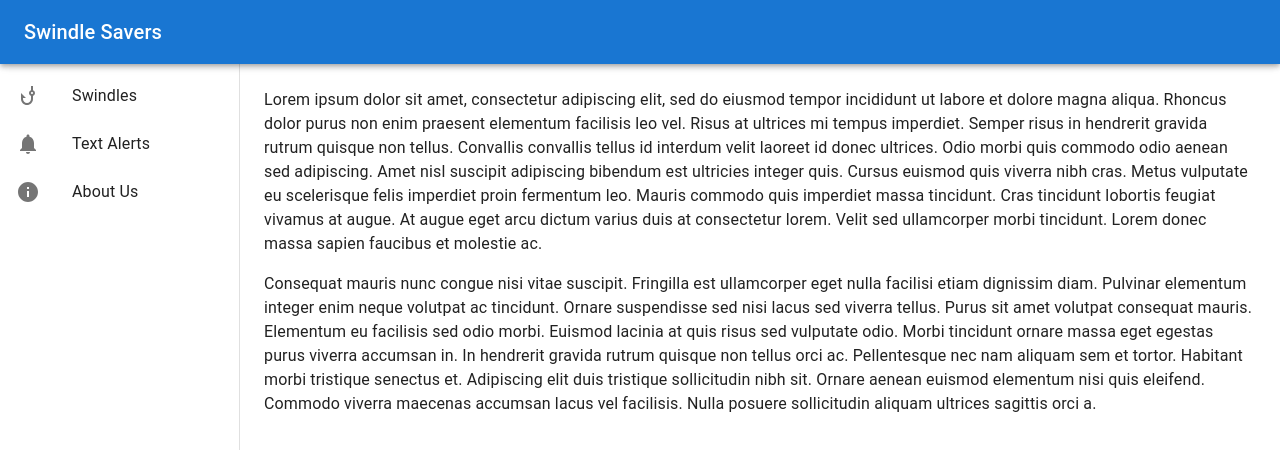
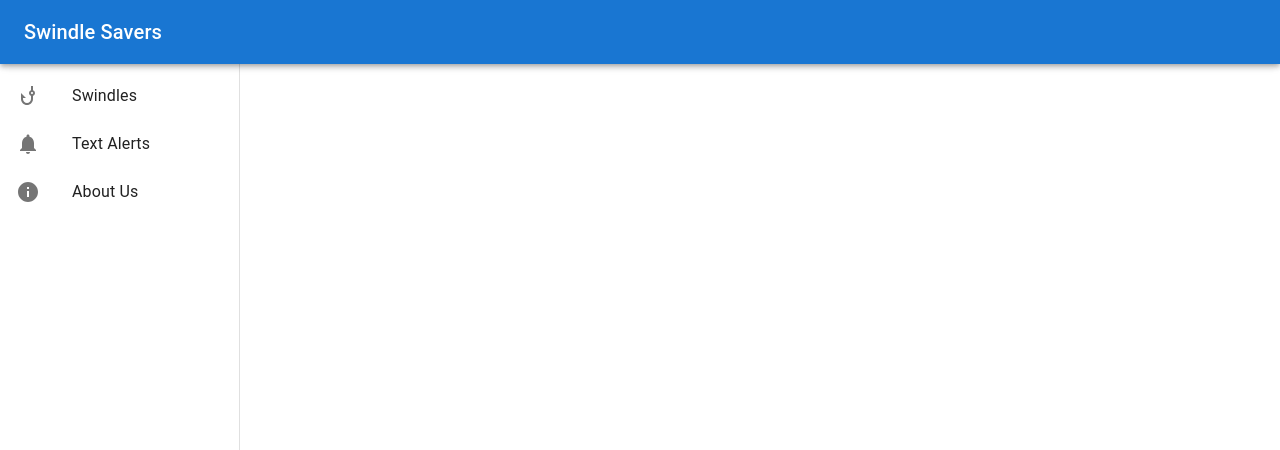
Before and after one commit to jsonballadares/shellhacks-2022, a React (Create React App) app in the folder swindle-savers/: page / in a window 1280 px wide. Before the commit this address led to /dashboard. Shown: the top 450 px of the page. Built offline with nearby package versions, Linux system fonts and the light colour scheme.

Commit message:
added first three pages

```diff
--- a/swindle-savers/src/Components/ClippedDrawer/ClippedDrawer.js
+++ b/swindle-savers/src/Components/ClippedDrawer/ClippedDrawer.js
@@ -20,7 +20,7 @@ import InfoIcon from '@mui/icons-material/Info';
 
 const drawerWidth = 240;
 
-export default function ClippedDrawer() {
+export default function ClippedDrawer({ children }) {
   const nav = useNavigate();
 
   return (
@@ -44,19 +44,19 @@ export default function ClippedDrawer() {
         <Toolbar />
         <Box sx={{ overflow: 'auto' }}>
           <List>
-            <ListItemButton>
+            <ListItemButton onClick={() => nav('/swindles')}>
                 <ListItemIcon>
                     <PhishingIcon />
                 </ListItemIcon>
                 <ListItemText primary={'Swindles'} />
             </ListItemButton>
-            <ListItemButton>
+            <ListItemButton onClick={() => nav('/alerts')}>
                 <ListItemIcon>
                     <NotificationsIcon />
                 </ListItemIcon>
                 <ListItemText primary={'Text Alerts'} />
             </ListItemButton>
-            <ListItemButton>
+            <ListItemButton onClick={() => nav('/about')}>
                 <ListItemIcon>
                     <InfoIcon />
                 </ListItemIcon>
@@ -67,33 +67,7 @@ export default function ClippedDrawer() {
       </Drawer>
       <Box component="main" sx={{ flexGrow: 1, p: 3 }}>
         <Toolbar />
-        <Typography paragraph>
-          Lorem ipsum dolor sit amet, consectetur adipiscing elit, sed do eiusmod
-          tempor incididunt ut labore et dolore magna aliqua. Rhoncus dolor purus non
-          enim praesent elementum facilisis leo vel. Risus at ultrices mi tempus
-          imperdiet. Semper risus in hendrerit gravida rutrum quisque non tellus.
-          Convallis convallis tellus id interdum velit laoreet id donec ultrices.
-          Odio morbi quis commodo odio aenean sed adipiscing. Amet nisl suscipit
-          adipiscing bibendum est ultricies integer quis. Cursus euismod quis viverra
-          nibh cras. Metus vulputate eu scelerisque felis imperdiet proin fermentum
-          leo. Mauris commodo quis imperdiet massa tincidunt. Cras tincidunt lobortis
-          feugiat vivamus at augue. At augue eget arcu dictum varius duis at
-          consectetur lorem. Velit sed ullamcorper morbi tincidunt. Lorem donec massa
-          sapien faucibus et molestie ac.
-        </Typography>
-        <Typography paragraph>
-          Consequat mauris nunc congue nisi vitae suscipit. Fringilla est ullamcorper
-          eget nulla facilisi etiam dignissim diam. Pulvinar elementum integer enim
-          neque volutpat ac tincidunt. Ornare suspendisse sed nisi lacus sed viverra
-          tellus. Purus sit amet volutpat consequat mauris. Elementum eu facilisis
-          sed odio morbi. Euismod lacinia at quis risus sed vulputate odio. Morbi
-          tincidunt ornare massa eget egestas purus viverra accumsan in. In hendrerit
-          gravida rutrum quisque non tellus orci ac. Pellentesque nec nam aliquam sem
-          et tortor. Habitant morbi tristique senectus et. Adipiscing elit duis
-          tristique sollicitudin nibh sit. Ornare aenean euismod elementum nisi quis
-          eleifend. Commodo viverra maecenas accumsan lacus vel facilisis. Nulla
-          posuere sollicitudin aliquam ultrices sagittis orci a.
-        </Typography>
+        {children}
       </Box>
     </Box>
   );
--- a/swindle-savers/src/appRoutes.js
+++ b/swindle-savers/src/appRoutes.js
@@ -3,18 +3,42 @@ import { Navigate, RouteProps } from 'react-router-dom';
 import { AppBar } from '@mui/material';
 import DrawerAppBar from './Components/DrawerAppBar/DrawerAppBar';
 import ClippedDrawer from './Components/ClippedDrawer/ClippedDrawer';
+import SwindlesPage from './Components/SwindlesPage/SwindlesPage';
+import AlertsPage from './Components/AlertsPage/AlertsPage';
+import AboutPage from './Components/AboutPage/AboutPage';
 
 const appRoutes = [
   {
-    path: '/dashboard',
+    path: '/',
     element: (
-        <ClippedDrawer></ClippedDrawer>
+        <ClippedDrawer>
+        </ClippedDrawer>
     ),
   },
   {
-    path: '/',
-    element: <Navigate to="/dashboard" />,
-  }
+    path: '/swindles',
+    element: (
+        <ClippedDrawer>
+            <SwindlesPage></SwindlesPage>
+        </ClippedDrawer>
+    ),
+  },
+  {
+    path: '/alerts',
+    element: (
+        <ClippedDrawer>
+            <AlertsPage></AlertsPage>
+        </ClippedDrawer>
+    ),
+  },
+  {
+    path: '/about',
+    element: (
+        <ClippedDrawer>
+            <AboutPage></AboutPage>
+        </ClippedDrawer>
+    ),
+  },
 
 ];
 
```
